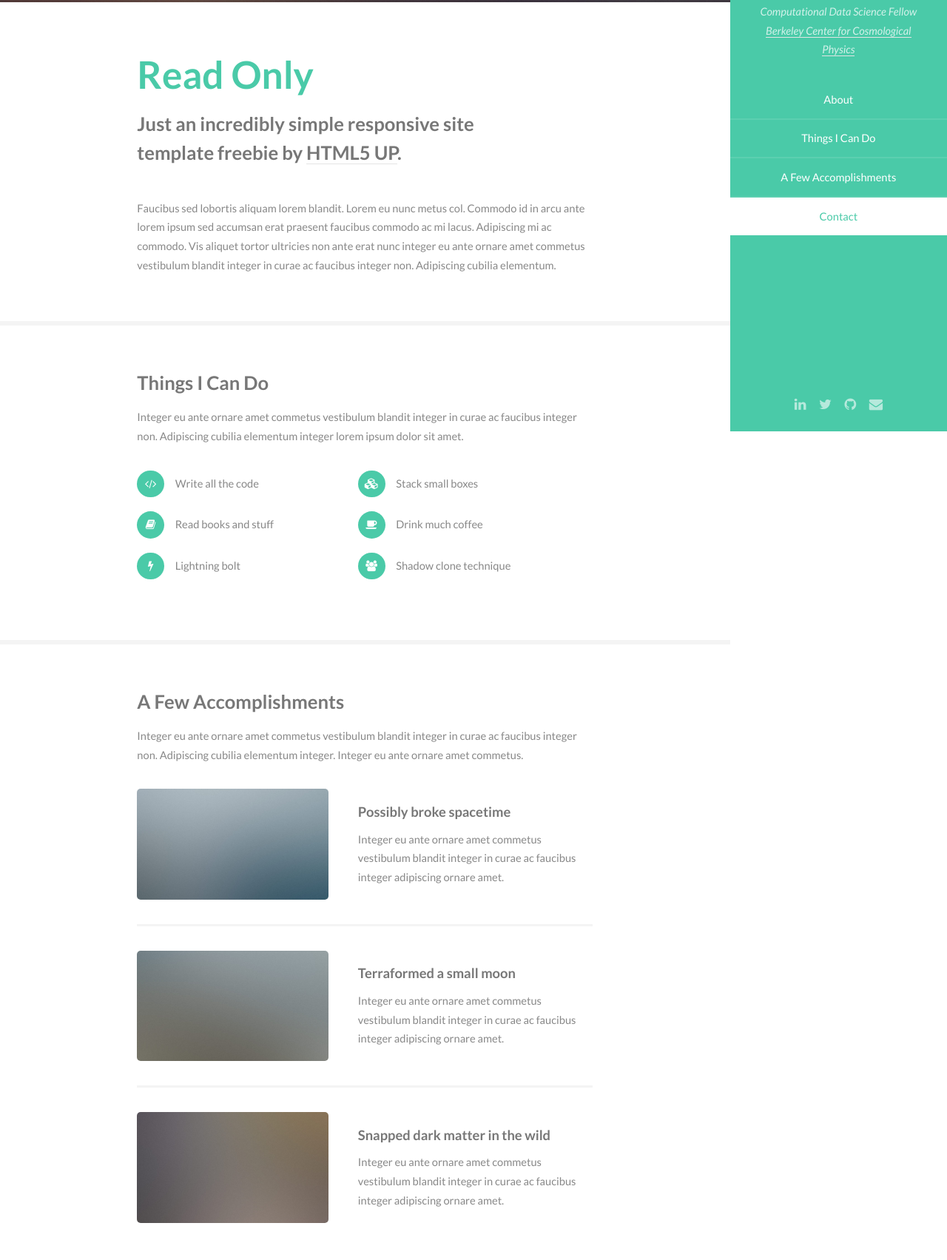
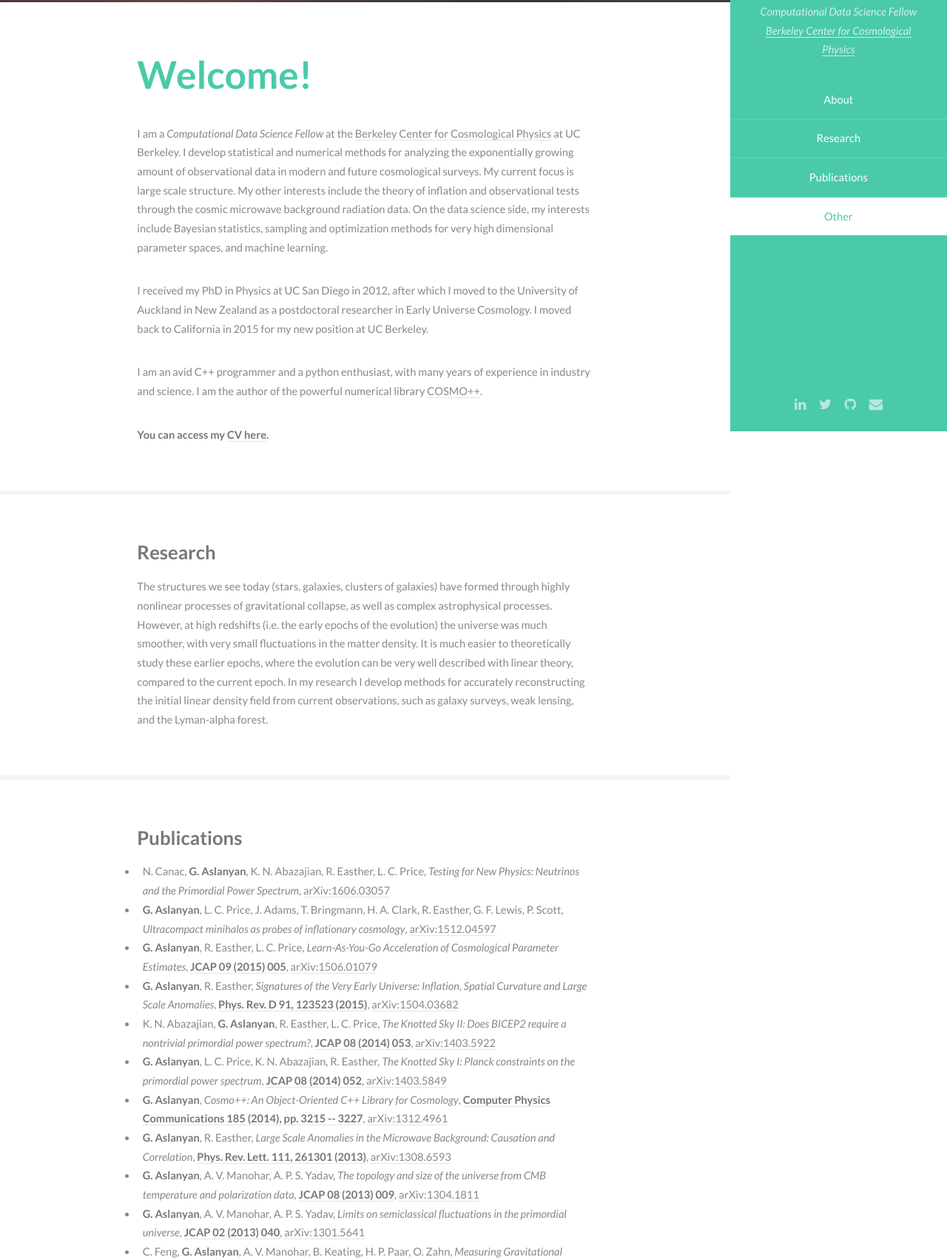
Before and after one commit to aslanyan/aslanyan.github.io, a plain HTML site: page index.html in a window 1280 px wide. Shown: the part 217-1920 px from the top of the page at 74% size. Drawn offline with nearby package versions, Linux system fonts and the light colour scheme; some packages are replaced by stand-ins of ours.

Commit message:
lots of updates

```diff
--- a/index.html
+++ b/index.html
@@ -12,6 +12,8 @@
 		<!--[if lte IE 8]><script src="assets/js/ie/html5shiv.js"></script><![endif]-->
 		<link rel="stylesheet" href="assets/css/main.css" />
 		<!--[if lte IE 8]><link rel="stylesheet" href="assets/css/ie8.css" /><![endif]-->
+		<script type="text/javascript" async src="https://cdn.mathjax.org/mathjax/latest/MathJax.js?config=TeX-MML-AM_CHTML">
+		</script>
 	</head>
 	<body>
 
@@ -26,9 +28,9 @@
 				<nav id="nav">
 					<ul>
 						<li><a href="#one" class="active">About</a></li>
-						<li><a href="#two">Things I Can Do</a></li>
-						<li><a href="#three">A Few Accomplishments</a></li>
-						<li><a href="#four">Contact</a></li>
+						<li><a href="#research">Research</a></li>
+						<li><a href="#publications">Publications</a></li>
+						<li><a href="#other">Other</a></li>
 					</ul>
 				</nav>
 				<footer>
@@ -51,35 +53,21 @@
 							<section id="one">
 								<div class="container">
 									<header class="major">
-										<h2>Read Only</h2>
-										<p>Just an incredibly simple responsive site<br />
-										template freebie by <a href="http://html5up.net">HTML5 UP</a>.</p>
+										<h2>Welcome!</h2>
 									</header>
-									<p>Faucibus sed lobortis aliquam lorem blandit. Lorem eu nunc metus col. Commodo id in arcu ante lorem ipsum sed accumsan erat praesent faucibus commodo ac mi lacus. Adipiscing mi ac commodo. Vis aliquet tortor ultricies non ante erat nunc integer eu ante ornare amet commetus vestibulum blandit integer in curae ac faucibus integer non. Adipiscing cubilia elementum.</p>
+									<p>I am a <i>Computational Data Science Fellow</i> at the <a href="http://bccp.berkeley.edu" target="_blank">Berkeley Center for Cosmological Physics</a> at UC Berkeley. I develop statistical and numerical methods for analyzing the exponentially growing amount of observational data in modern and future cosmological surveys. My current focus is large scale structure. My other interests include the theory of inflation and observational tests through the cosmic microwave background radiation data. On the data science side, my interests include Bayesian statistics, sampling and optimization methods for very high dimensional parameter spaces, and machine learning.</p>
+									<p>I received my PhD in Physics at UC San Diego in 2012, after which I moved to the University of Auckland in New Zealand as a postdoctoral researcher in Early Universe Cosmology. I moved back to California in 2015 for my new position at UC Berkeley.</p>
+									<p>I am an avid C++ programmer and a python enthusiast, with many years of experience in industry and science. I am the author of the powerful numerical library <a href="http://cosmopp.com" target="_blank">COSMO++</a>.</p>
+									<p><b>You can access my <a href="cv.pdf" target="_blank">CV here</a>.</b></p>
 								</div>
 							</section>
 
-						<!-- Two -->
-							<section id="two">
+						<!-- Research -->
+							<section id="research">
 								<div class="container">
-									<h3>Things I Can Do</h3>
-									<p>Integer eu ante ornare amet commetus vestibulum blandit integer in curae ac faucibus integer non. Adipiscing cubilia elementum integer lorem ipsum dolor sit amet.</p>
-									<ul class="feature-icons">
-										<li class="fa-code">Write all the code</li>
-										<li class="fa-cubes">Stack small boxes</li>
-										<li class="fa-book">Read books and stuff</li>
-										<li class="fa-coffee">Drink much coffee</li>
-										<li class="fa-bolt">Lightning bolt</li>
-										<li class="fa-users">Shadow clone technique</li>
-									</ul>
-								</div>
-							</section>
-
-						<!-- Three -->
-							<section id="three">
-								<div class="container">
-									<h3>A Few Accomplishments</h3>
-									<p>Integer eu ante ornare amet commetus vestibulum blandit integer in curae ac faucibus integer non. Adipiscing cubilia elementum integer. Integer eu ante ornare amet commetus.</p>
+									<h3>Research</h3>
+									<p>The structures we see today (stars, galaxies, clusters of galaxies) have formed through highly nonlinear processes of gravitational collapse, as well as complex astrophysical processes. However, at high redshifts (i.e. the early epochs of the evolution) the universe was much smoother, with very small fluctuations in the matter density. It is much easier to theoretically study these earlier epochs, where the evolution can be very well described with linear theory, compared to the current epoch. In my research I develop methods for accurately reconstructing the initial linear density field from current observations, such as galaxy surveys, weak lensing, and the Lyman-alpha forest.</p>
+									<!--
 									<div class="features">
 										<article>
 											<a href="#" class="image"><img src="images/pic01.jpg" alt="" /></a>
@@ -103,11 +91,45 @@
 											</div>
 										</article>
 									</div>
+									-->
+								</div>
+							</section>
+
+						<!-- Publications -->
+							<section id="publications">
+								<div class="container">
+									<h3>Publications</h3>
+									<div class="row">
+										<ul>
+											<li>N. Canac, <b>G. Aslanyan</b>, K. N. Abazajian, R. Easther, L. C. Price, <i>Testing for New Physics: Neutrinos and the Primordial Power Spectrum</i>, <a href="http://arxiv.org/abs/1606.03057" target="_blank">arXiv:1606.03057</a></li>
+											<li><b>G. Aslanyan</b>, L. C. Price, J. Adams, T. Bringmann, H. A. Clark, R. Easther, G. F. Lewis, P. Scott, <i>Ultracompact minihalos as probes of inflationary cosmology</i>, <a href="https://arxiv.org/abs/1512.04597" target="_blank">arXiv:1512.04597</a></li>
+											<li><b>G. Aslanyan</b>, R. Easther, L. C. Price, <i>Learn-As-You-Go Acceleration of Cosmological Parameter Estimates</i>, <a href="http://iopscience.iop.org/1475-7516/2015/09/005/" target="_blank"><b>JCAP 09 (2015) 005</b></a>, <a href="http://arxiv.org/abs/1506.01079" target="_blank">arXiv:1506.01079</a></li>
+											<li><b>G. Aslanyan</b>, R. Easther, <i>Signatures of the Very Early Universe: Inflation, Spatial Curvature and Large Scale Anomalies</i>, <a href="http://journals.aps.org/prd/abstract/10.1103/PhysRevD.91.123523" target="_blank"><b>Phys. Rev. D 91, 123523 (2015)</b></a>, <a href="http://arxiv.org/abs/1504.03682" target="_blank">arXiv:1504.03682</a></li>
+											<li>K. N. Abazajian, <b>G. Aslanyan</b>, R. Easther, L. C. Price, <i>The Knotted Sky II: Does BICEP2 require a nontrivial primordial power spectrum?</i>, <a href="http://iopscience.iop.org/1475-7516/2014/08/053/" target="_blank"><b>JCAP 08 (2014) 053</b></a>, <a href="http://arxiv.org/abs/1403.5922" target="_blank">arXiv:1403.5922</a></li>
+											<li><b>G. Aslanyan</b>, L. C. Price, K. N. Abazajian, R. Easther, <i>The Knotted Sky I: Planck constraints on the primordial power spectrum</i>, <a href="http://iopscience.iop.org/1475-7516/2014/08/052/" target="_blank"><b>JCAP 08 (2014) 052</b></a>, <a href="http://arxiv.org/abs/1403.5849" target="_blank">arXiv:1403.5849</a></li>
+											<li><b>G. Aslanyan</b>, <i>Cosmo++: An Object-Oriented C++ Library for Cosmology</i>, <a href="http://www.sciencedirect.com/science/article/pii/S0010465514003026" target="_blank"><b>Computer Physics Communications 185 (2014), pp. 3215 -- 3227</b></a>, <a href="http://arxiv.org/abs/1312.4961" target="_blank">arXiv:1312.4961</a></li>
+											<li><b>G. Aslanyan</b>, R. Easther, <i>Large Scale Anomalies in the Microwave Background: Causation and Correlation</i>, <a href="http://journals.aps.org/prl/abstract/10.1103/PhysRevLett.111.261301" target="_blank"><b>Phys. Rev. Lett. 111, 261301 (2013)</b></a>, <a href="http://arxiv.org/abs/1308.6593" target="_blank">arXiv:1308.6593</a></li>
+											<li><b>G. Aslanyan</b>, A. V. Manohar, A. P. S. Yadav, <i>The topology and size of the universe from CMB temperature and polarization data</i>, <a href="http://iopscience.iop.org/1475-7516/2013/08/009/" target="_blank"><b>JCAP 08 (2013) 009</b></a>, <a href="http://arxiv.org/abs/1304.1811" target="_blank">arXiv:1304.1811</a></li>
+											<li><b>G. Aslanyan</b>, A. V. Manohar, A. P. S. Yadav, <i>Limits on semiclassical fluctuations in the primordial universe</i>, <a href="http://iopscience.iop.org/1475-7516/2013/02/040/" target="_blank"><b>JCAP 02 (2013) 040</b></a>, <a href="http://arxiv.org/abs/1301.5641" target="_blank">arXiv:1301.5641</a></li>
+											<li>C. Feng, <b>G. Aslanyan</b>, A. V. Manohar, B. Keating, H. P. Paar, O. Zahn, <i>Measuring Gravitational Lensing of the Cosmic Microwave Background using cross-correlation with large scale structure</i>, <a href="http://journals.aps.org/prd/abstract/10.1103/PhysRevD.86.063519" target="_blank"><b>Phys. Rev. D 86, 063519 (2012)</b></a>, <a href="http://arxiv.org/abs/1207.3326" target="_blank">arXiv:1207.3326</a></li>
+											<li><b>G. Aslanyan</b>, A. V. Manohar, <i>Constraints on the global topology and size of the universe from the cosmic microwave background</i>, <a href="http://iopscience.iop.org/1475-7516/2012/06/003/" target="_blank"><b>JCAP 06 (2012) 003</b></a>, <a href="http://arxiv.org/abs/1104.0015" target="_blank">arXiv:1104.0015</a></li>
+											<li>N. Akopov, Z. Akopov, <b>G. Aslanyan</b>, L. Grigoryan, <i>A-dependence of coherent electroproduction of \(\rho^0\) mesons on nuclei in forward direction</i>, <a href="http://arxiv.org/abs/0707.3530" target="_blank">arXiv:0707.3530</a> (2007)</li>
+										</ul>
+									</div>
+								</div>
+							</section>
+
+						<!-- Other -->
+							<section id="other">
+								<div class="container">
+									<h3>Other</h3>
+									<p>Coming soon.</p>
 								</div>
 							</section>
 
 						<!-- Four -->
-							<section id="four">
+							<!--
+							<section id="contact">
 								<div class="container">
 									<h3>Contact Me</h3>
 									<p>Integer eu ante ornare amet commetus vestibulum blandit integer in curae ac faucibus integer non. Adipiscing cubilia elementum integer. Integer eu ante ornare amet commetus.</p>
@@ -133,6 +155,7 @@
 									</form>
 								</div>
 							</section>
+							-->
 
 						<!-- Five -->
 						<!--
@@ -487,7 +510,7 @@
 					<section id="footer">
 						<div class="container">
 							<ul class="copyright">
-								<li>&copy; Untitled. All rights reserved.</li><li>Design: <a href="http://html5up.net">HTML5 UP</a></li>
+								<li>&copy; Grigor Aslanyan. All rights reserved.</li><li>Design: <a href="http://html5up.net">HTML5 UP</a></li>
 							</ul>
 						</div>
 					</section>
```
Also changed, not shown: 1 other file.
